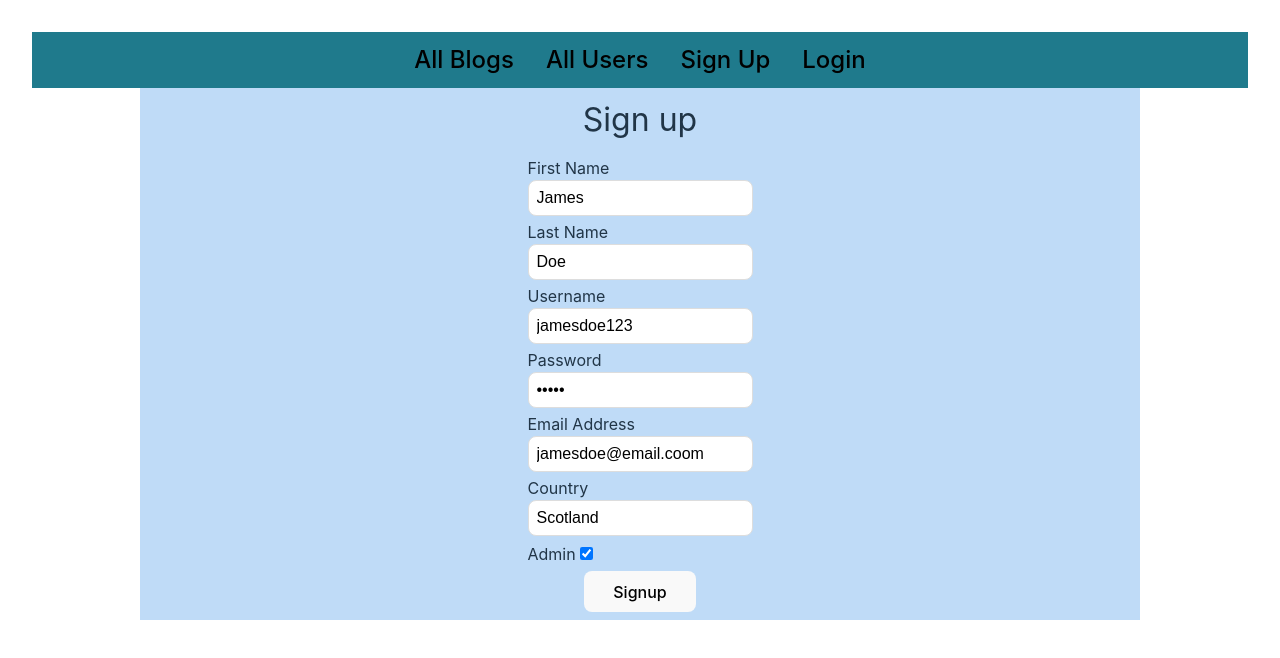
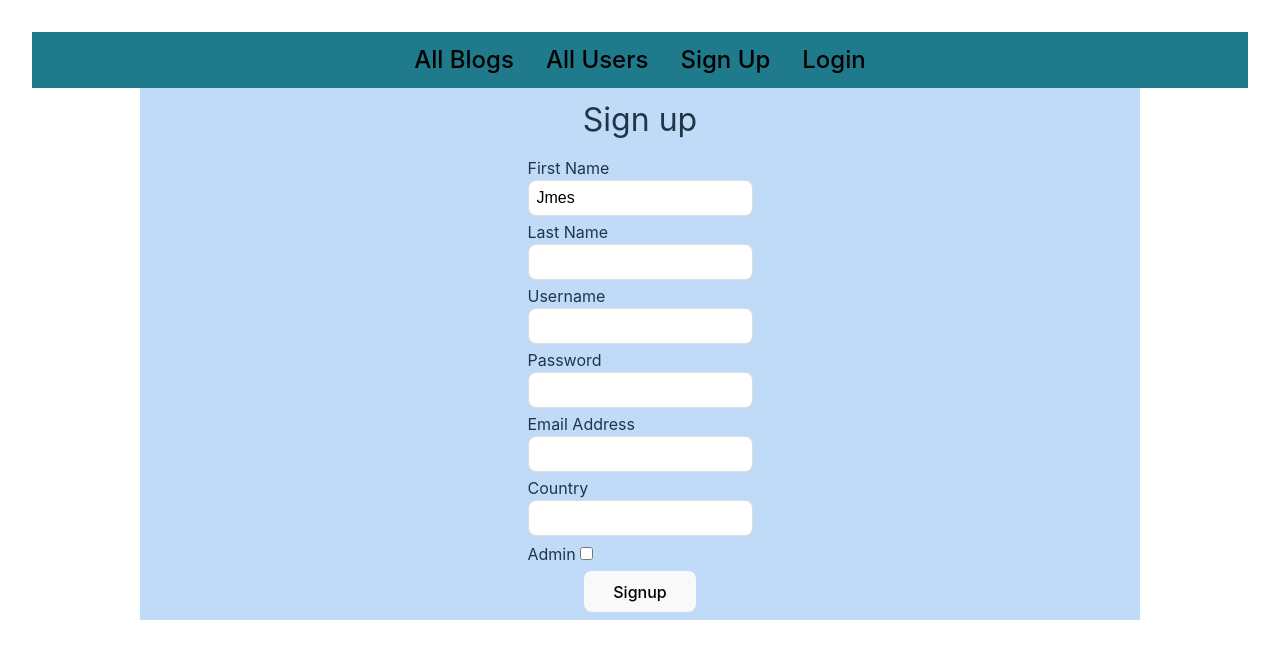
Before and after one commit to LukasDrinkwater/project-blog, a React (Vite) app in the folder frontend-viewing/: page /signup in a window 1280 px wide. Shown: the top 658 px of the page. Built offline with nearby package versions, Linux system fonts and the light colour scheme; no server answers.

Commit message:
removed values from form states, reset form states to blank strings

```diff
--- a/frontend-viewing/src/components/blog-components/Login-SignUp/signUp.jsx
+++ b/frontend-viewing/src/components/blog-components/Login-SignUp/signUp.jsx
@@ -3,13 +3,13 @@ import { useState } from "react";
 import { useNavigate } from "react-router-dom";
 
 function SignUp() {
-  const [firstName, setFirstName] = useState("James");
-  const [lastName, setLastName] = useState("Doe");
-  const [username, setUsername] = useState("jamesdoe123");
-  const [password, setPassword] = useState("12345");
-  const [email, setEmail] = useState("jamesdoe@email.coom");
-  const [country, setCountry] = useState("Scotland");
-  const [isChecked, setIsChecked] = useState(true);
+  const [firstName, setFirstName] = useState("Jmes");
+  const [lastName, setLastName] = useState("");
+  const [username, setUsername] = useState("");
+  const [password, setPassword] = useState("");
+  const [email, setEmail] = useState("");
+  const [country, setCountry] = useState("");
+  const [isChecked, setIsChecked] = useState(false);
 
   const navigate = useNavigate();
 
```
